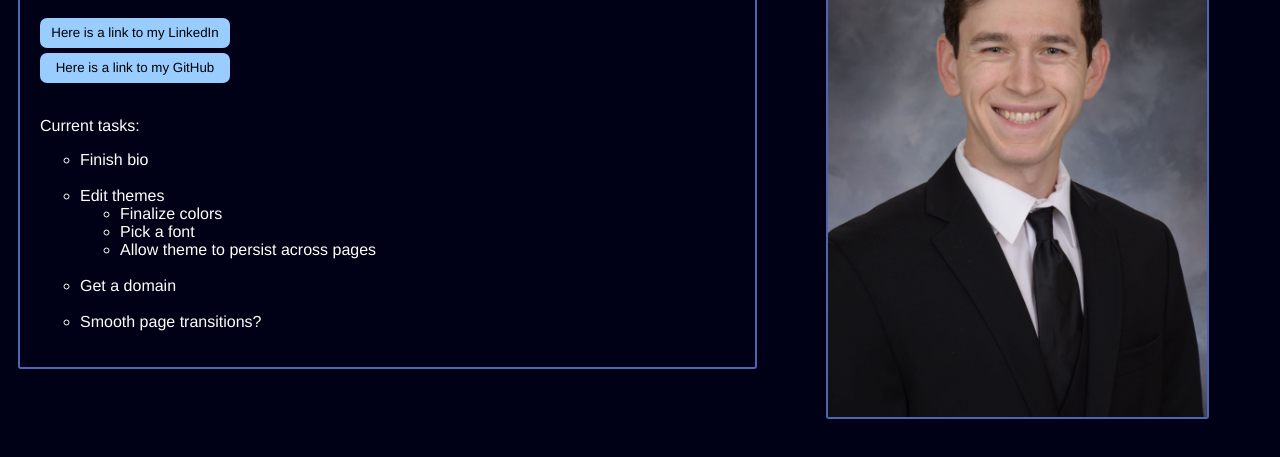
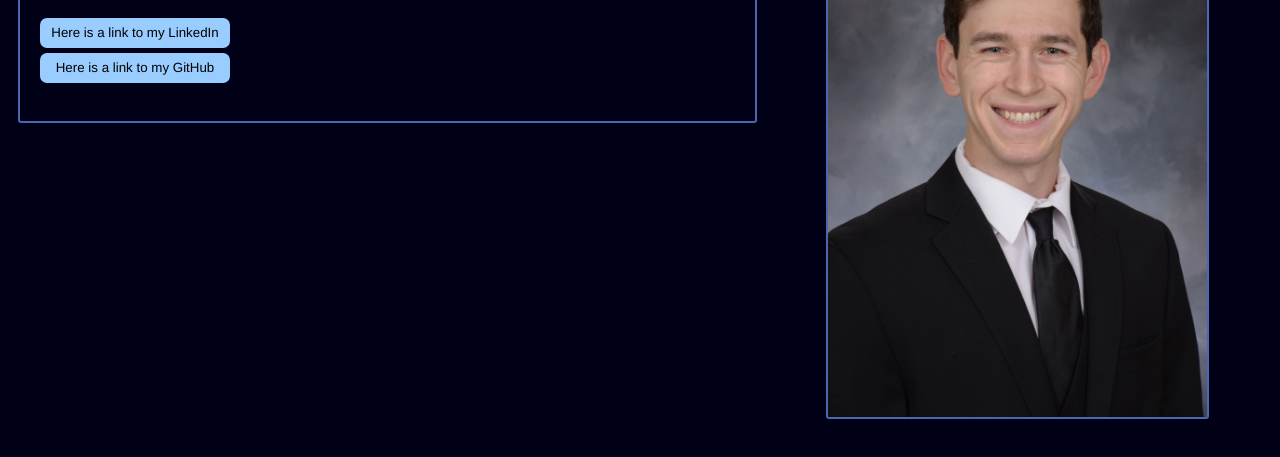
Before and after one commit to ahazen2013/ahazen2013.github.io, a plain HTML site: page index.html in a window 1280 px wide. Shown: the part 249-706 px from the top of the page. Drawn offline with Linux system fonts and the light colour scheme.

Commit message:
Update index.html, projectsJS.js

```diff
--- a/index.html
+++ b/index.html
@@ -23,21 +23,6 @@
       <button id="GitHub" class="btn" onclick="window.open('http://www.github.com/ahazen2013/','_blank')">Here is a link to my GitHub</button>
     </div>
     <br>
-    <p>Current tasks:</p><ul>    <!--unordered list w/ items <li>-->
-        <li>Finish bio</li>
-      </li>
-      <br>
-      <li>Edit themes<ul>
-        <li>Finalize colors</li>
-        <li>Pick a font</li>
-        <li>Allow theme to persist across pages</li>
-      </ul>
-      </li>
-      <br>
-      <li>Get a domain</li>
-      <br>
-      <li>Smooth page transitions?</li> <!--https://www.smashingmagazine.com/2016/07/improving-user-flow-through-page-transitions/-->
-    </ul>
   </div>
   <img id="profile" src="Assets/Me.jpg">
   <script src="indexJS.js"></script>
```
Also changed, not shown: projectsJS.js (+7 -7 lines).
